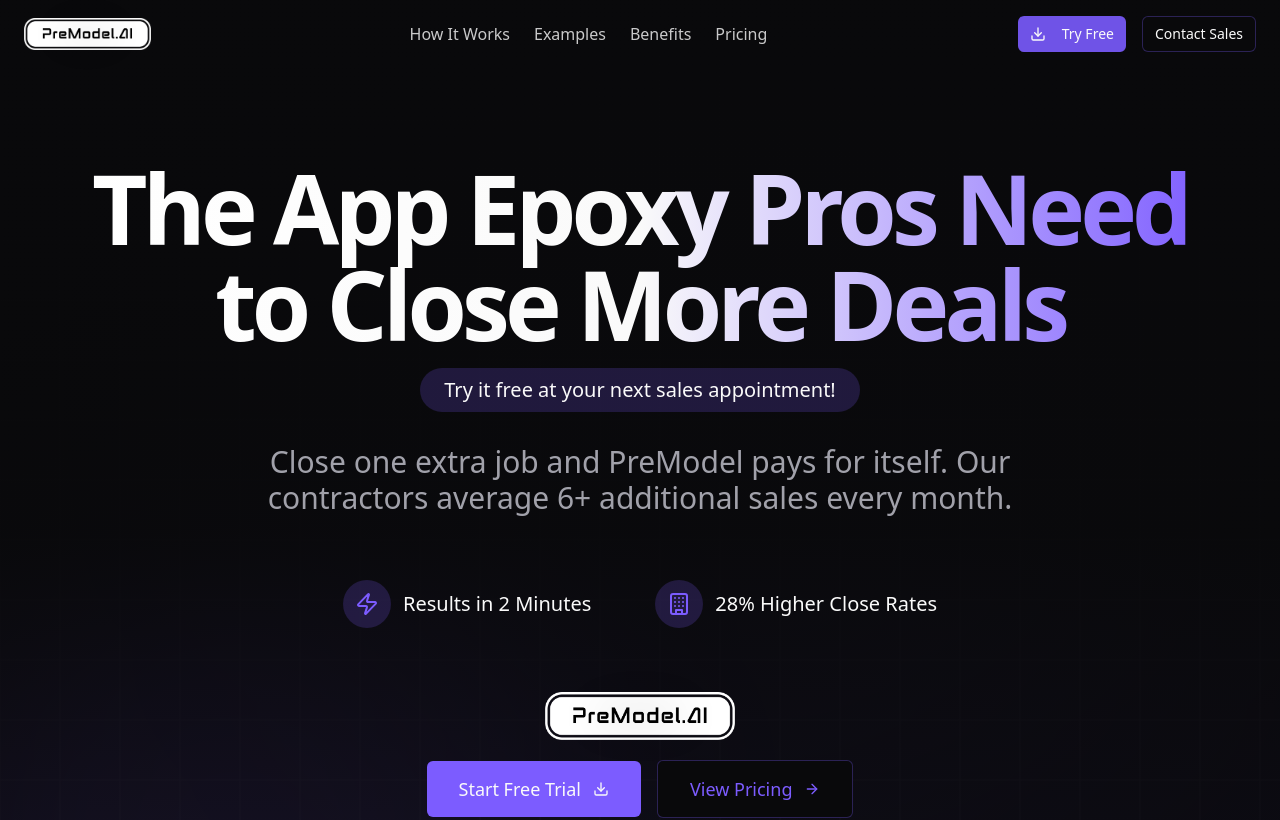
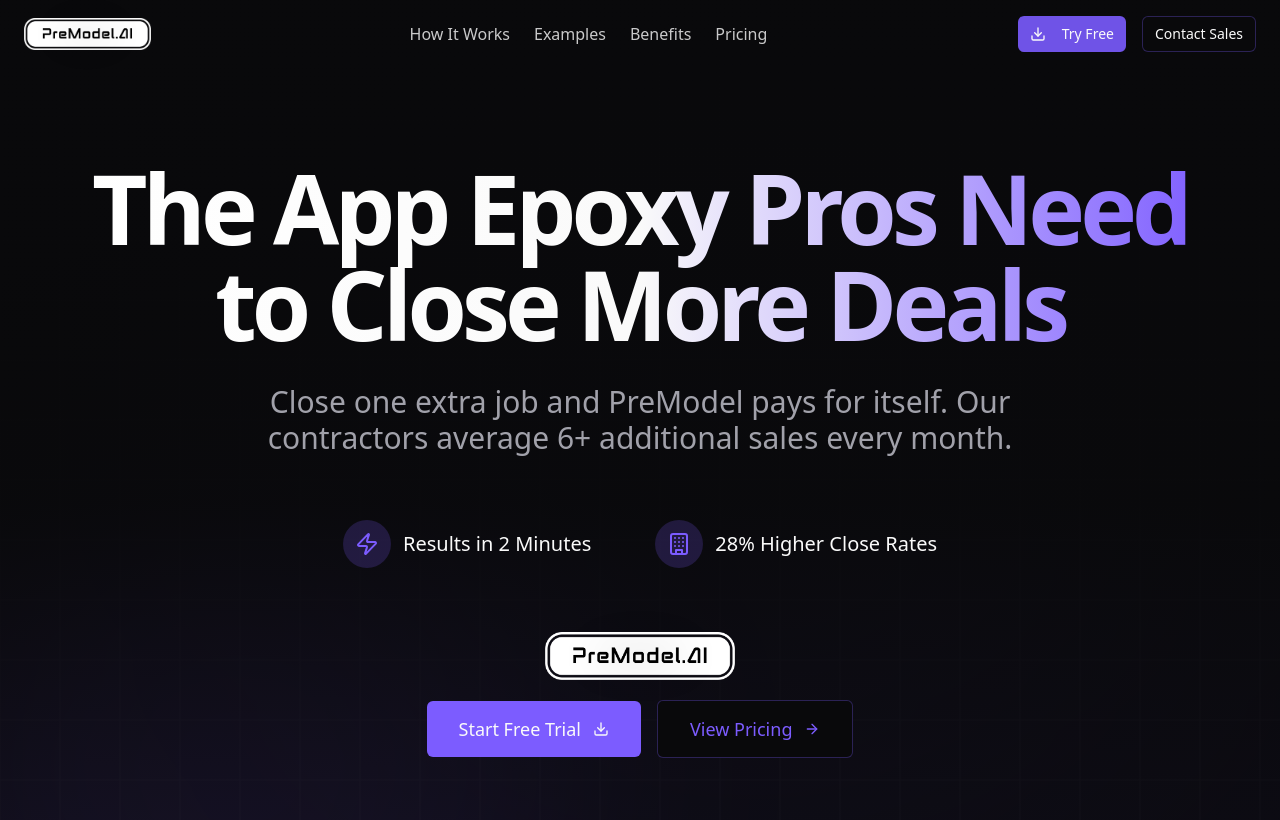
Before and after one commit to Jberry69poo/premodelai, a React (Vite) app: page / in a window 1280 px wide. Shown: the top 820 px of the page. Built offline with nearby package versions, Linux system fonts and the light colour scheme.

Commit message:
Remove free trial banner

```diff
--- a/src/components/Hero.tsx
+++ b/src/components/Hero.tsx
@@ -68,20 +68,6 @@ export const Hero = () => {
           delay: 0.2
         }}>The App Epoxy Pros Need to Close More Deals</motion.h1>
 
-          {/* Free Trial Banner */}
-          <motion.div className="mt-4 px-6 py-2 bg-primary/20 rounded-full" initial={{
-          opacity: 0,
-          scale: 0.9
-        }} animate={{
-          opacity: 1,
-          scale: 1
-        }} transition={{
-          duration: 0.5,
-          delay: 0.8
-        }}>
-            <span className="text-lg md:text-xl font-medium text-primary-foreground">Try it free at your next sales appointment!</span>
-          </motion.div>
-
           {/* Subheading with ROI message */}
           <motion.p className="mt-6 md:mt-8 text-xl md:text-3xl text-muted-foreground max-w-3xl mx-auto" variants={fadeIn} initial="hidden" animate="visible">
             Close one extra job and PreModel pays for itself. Our contractors average 6+ additional sales every month.
@@ -143,8 +129,6 @@ export const Hero = () => {
                 </span>
               </Button>
             </div>
-
-            {/* Removed the "Try it at your next appointment" text */}
           </motion.div>
 
           {/* Social Proof */}
```
